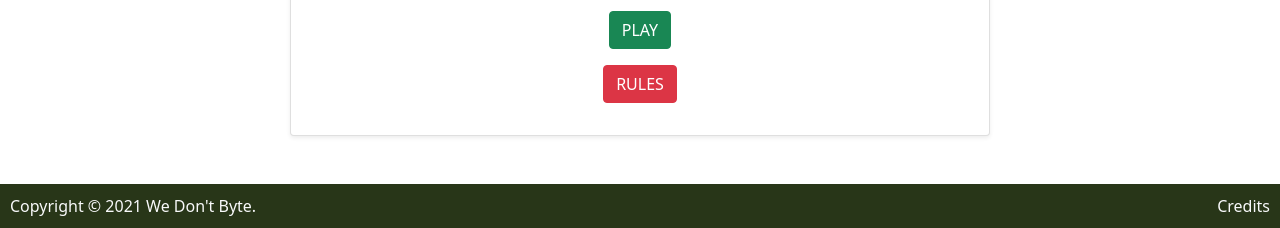
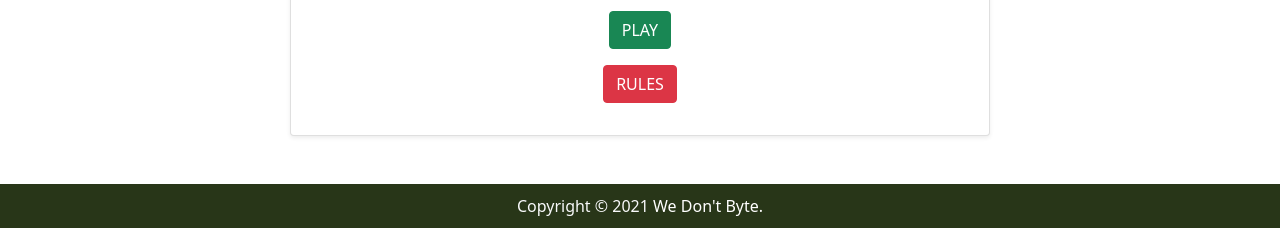
Before and after one commit to ThiagoHardt/whatdoestheirishsay, a Flask app: page / in a window 1280 px wide. Shown: the part 572-800 px from the top of the page. Run offline with Flask 2, Linux system fonts and the light colour scheme; some libraries are stand-ins or nearby versions.

Commit message:
improved footer and fixed styling

```diff
--- a/static/css/style.css
+++ b/static/css/style.css
@@ -1,6 +1,12 @@
 /*-------------------Need font family and weights-------------------*/
 
+/*-------------------Body-------------------*/
 
+body {
+    display: flex;
+    min-height: 100vh;
+    flex-direction: column;
+}
 
 
 /*-------------------Header-------------------*/
@@ -67,14 +73,20 @@
 
 /*-------------------Footer-------------------*/
 
+footer {
+    margin-top: auto;
+}
+
+footer a {
+    text-decoration: none;
+    color: #FFF;
+}
+
+footer a:hover {
+    color: #DDA15E;
+}
+
 .footer-size {
     padding: 10px;
+    text-align: center;
 }
-
-.copyright {
-    float: left;
-}
-
-.credits {
-    float: right;
-}
--- a/templates/index.html
+++ b/templates/index.html
@@ -117,13 +117,8 @@
     {%endblock%}
 
 <footer>
-    <div class="container-fluid fixed-bottom header-bg text-light footer-size">
-        <div class="copyright">
-            Copyright © 2021 We Don't Byte.
-        </div>
-        <div class="credits">
-            <a href="#" class="text-decoration-none text-light">Credits</a>
-        </div>
+    <div class="fixed-bottom header-bg text-light footer-size">
+            Copyright © 2021 <a href="#">We Don't Byte.</a><br>
     </div>
 </footer>
 
```
